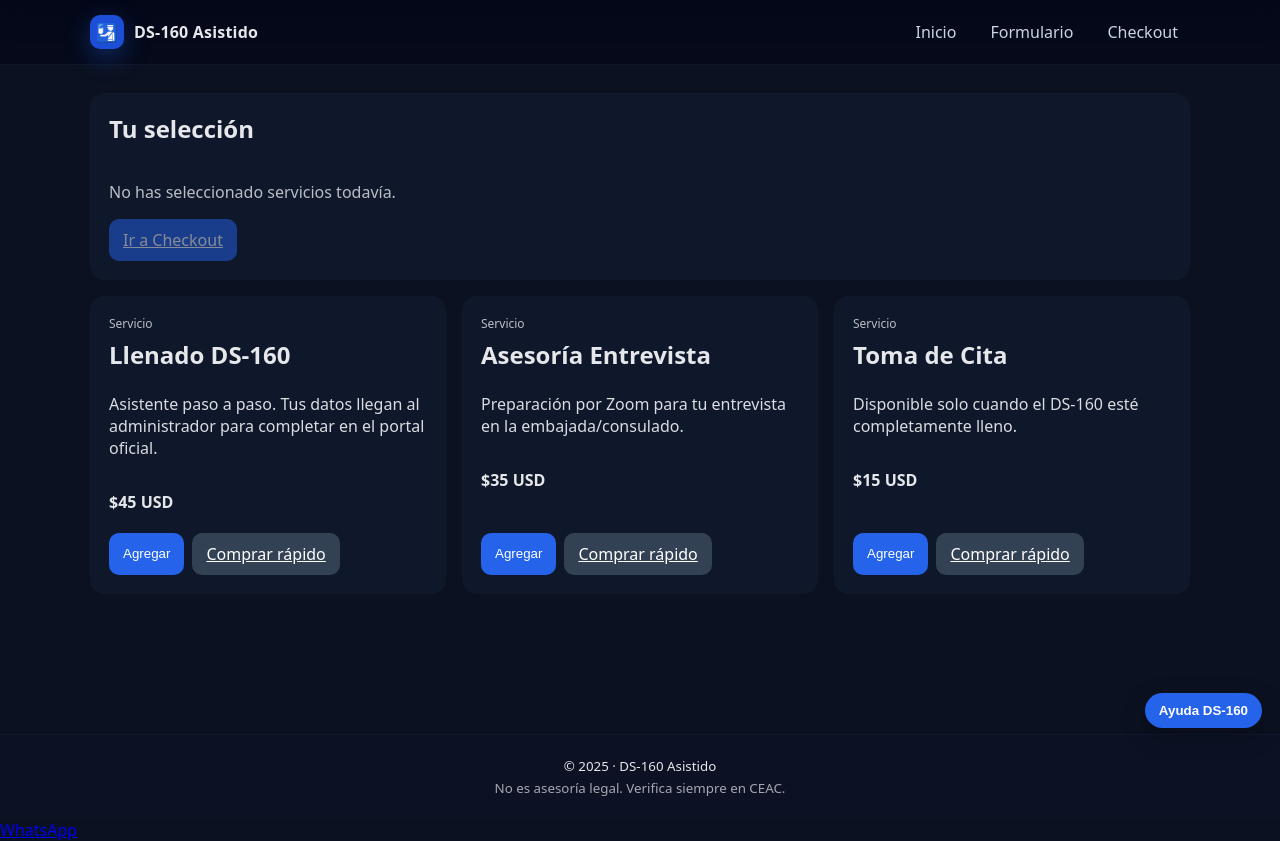
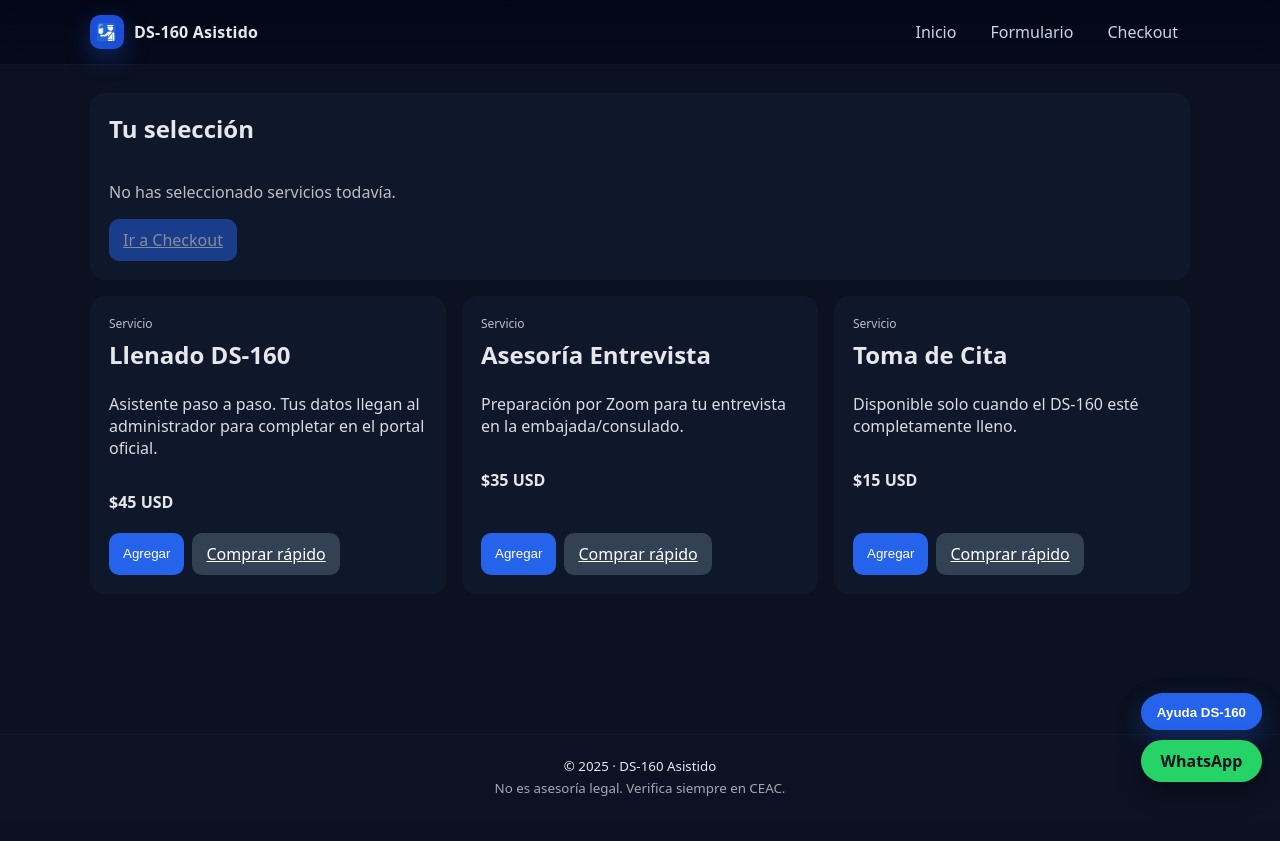
Before and after one commit to robertotitus86/ds160-app, a Next.js app: page / in a window 1280 px wide. After the commit the page ends 819 px from the top, so only its background shows below. Built offline with nearby package versions, Linux system fonts and the light colour scheme.

Commit message:
Update WhatsAppFloat.tsx

```diff
--- a/components/WhatsAppFloat.tsx
+++ b/components/WhatsAppFloat.tsx
@@ -1,13 +1,61 @@
+'use client';
+
 export default function WhatsAppFloat() {
-  const phone = "00593987846751"; // ✅ tu número actualizado
+  const phone = "00593987846751"; // Tu número real
+  const msg = encodeURIComponent("Hola, necesito ayuda con mi DS-160");
+
   return (
-    <a
-      href={`https://wa.me/${phone}?text=Hola%20necesito%20ayuda%20con%20mi%20DS-160`}
-      target="_blank"
-      rel="noopener noreferrer"
-      className="whatsapp-float"
+    <div
+      style={{
+        position: "fixed",
+        right: 18,
+        bottom: 18,
+        display: "flex",
+        flexDirection: "column",
+        gap: "10px",
+        zIndex: 9999,
+      }}
     >
-      WhatsApp
-    </a>
+
+      {/* Botón Azul - Ayuda DS-160 */}
+      <button
+        onClick={() => {
+          const el = document.getElementById("chat_widget_toggle");
+          if (el) el.click(); // Dispara el chat
+        }}
+        style={{
+          background: "#2563eb",
+          color: "#fff",
+          fontWeight: 700,
+          borderRadius: 999,
+          padding: "10px 16px",
+          border: "none",
+          cursor: "pointer",
+          boxShadow: "0 10px 24px rgba(37,99,235,.35)",
+        }}
+      >
+        Ayuda DS-160
+      </button>
+
+      {/* Botón Verde - WhatsApp */}
+      <a
+        href={`https://wa.me/${phone}?text=${msg}`}
+        target="_blank"
+        rel="noopener noreferrer"
+        style={{
+          background: "#25D366",
+          color: "#0b1120",
+          fontWeight: 700,
+          borderRadius: 999,
+          padding: "10px 16px",
+          textDecoration: "none",
+          textAlign: "center",
+          boxShadow: "0 10px 24px rgba(0,0,0,.35)",
+        }}
+      >
+        WhatsApp
+      </a>
+
+    </div>
   );
 }
```
